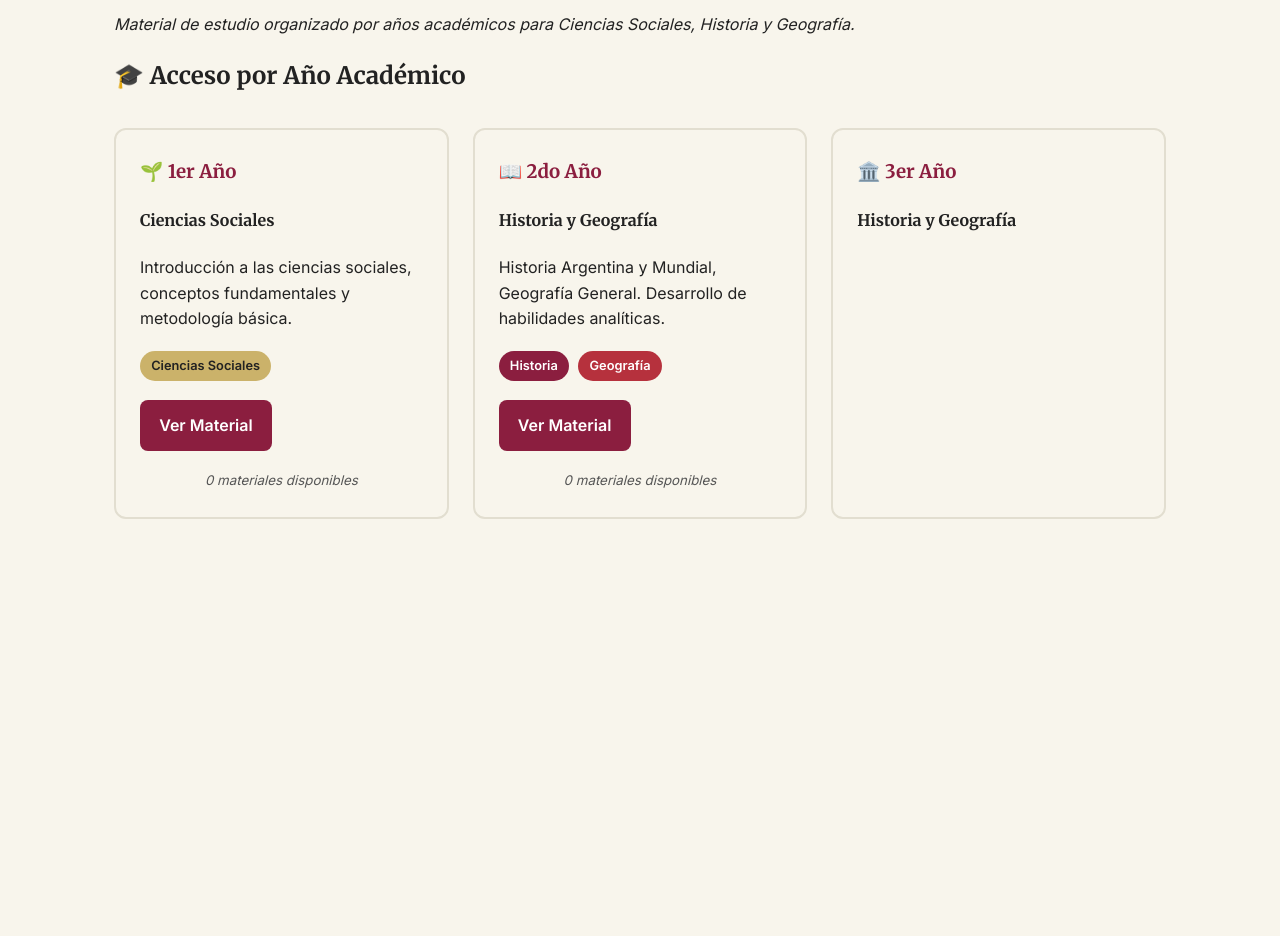
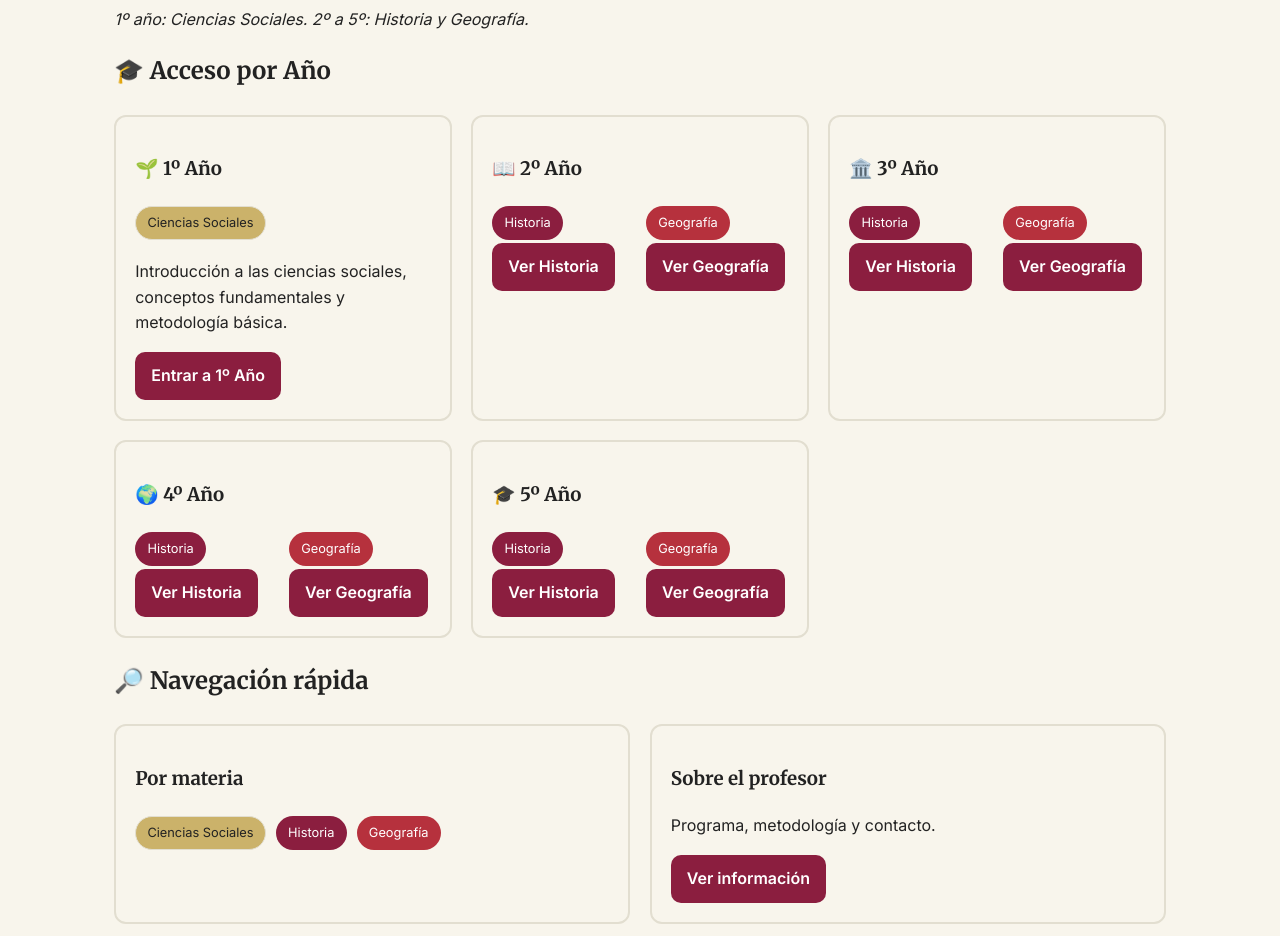
Before and after one commit to historiamoncayo/bloghistoria, a plain HTML site: page index.html in a window 1280 px wide. Shown: the part 222-1158 px from the top of the page. Before the commit the page ends 800 px from the top, so only its background shows below. Drawn offline with Linux system fonts and the light colour scheme.

Commit message:
Update index.html

```diff
--- a/index.html
+++ b/index.html
@@ -4,97 +4,105 @@
   <meta charset="utf-8">
   <meta name="viewport" content="width=device-width,initial-scale=1">
   <title>📚 Blog de Historia</title>
-  <meta name="description" content="Material de estudio organizado por años académicos para Ciencias Sociales, Historia y Geografía.">
+  <meta name="description" content="Repositorio de materiales por año. 1º: Ciencias Sociales. 2º a 5º: Historia y Geografía.">
   <link rel="preconnect" href="https://fonts.gstatic.com" crossorigin>
   <link href="https://fonts.googleapis.com/css2?family=Inter:wght@400;600;800&family=Merriweather:wght@700;900&display=swap" rel="stylesheet">
   <style>
-  /* Estilos básicos para la página principal */
-  :root{
-    --red:#8B1E3F; --red2:#B6313D; --gold:#CBB26A;
-    --paper:#F8F5EC; --ink:#222; --ink2:#555; --line:#E2DED0;
-  }
+    :root{--red:#8B1E3F;--red2:#B6313D;--gold:#CBB26A;--paper:#F8F5EC;--ink:#222;--ink2:#555;--line:#E2DED0}
     *{box-sizing:border-box}
     body{margin:0;background:var(--paper);color:var(--ink);font-family:Inter,system-ui,Arial,sans-serif;line-height:1.6}
-  h1,h2,h3,h4{font-family:Merriweather,Georgia,serif}
+    h1,h2,h3{font-family:Merriweather,Georgia,serif}
     a{color:var(--red);text-decoration:none}
     a:hover{color:var(--red2);text-decoration:underline}
+    header{padding:18px 24px;border-bottom:1px solid var(--line);background:#fff7;backdrop-filter:blur(6px);position:sticky;top:0}
+    header .brand{font-weight:800;color:var(--red)}
     .container{max-width:1100px;margin:0 auto;padding:24px}
-  header{padding:18px 24px;border-bottom:1px solid var(--line);background:#fff7;backdrop-filter:blur(6px);position:sticky;top:0}
-  header .brand{font-weight:800;color:var(--red);font-size:1.2rem}
-  .anos-grid{display:grid;grid-template-columns:repeat(auto-fit,minmax(280px,1fr));gap:1.5rem;margin:2rem 0}
-  .ano-card{border:2px solid var(--line);border-radius:12px;padding:1.5rem;background:var(--paper);transition:all .3s}
-  .ano-card:hover{border-color:var(--red);transform:translateY(-5px);box-shadow:0 8px 25px rgba(139,30,63,.1)}
-  .ano-card h3{color:var(--red);margin:.2rem 0 .6rem}
-  .materias{margin:1rem 0}
-  .materia-tag{display:inline-block;padding:.3rem .7rem;border-radius:20px;font-size:.8rem;font-weight:600;margin:.2rem .3rem .2rem 0}
-  .materia-tag.cs{background:var(--gold);color:#222}
-  .materia-tag.historia{background:var(--red);color:#fff}
-  .materia-tag.geografia{background:var(--red2);color:#fff}
-  .btn-ano{display:inline-block;padding:.8rem 1.2rem;background:var(--red);color:#fff;border-radius:8px;font-weight:600}
-  .btn-ano:hover{background:var(--red2)}
-  .stats{margin-top:1rem;text-align:center}
-  .stats small{color:var(--ink2);font-style:italic}
-  .ultimos-posts{margin:2rem 0}
-  .post-preview{border-bottom:1px solid var(--line);padding:1rem 0}
-  .post-meta{margin:.5rem 0;display:flex;flex-wrap:wrap;gap:.5rem}
-  .ano-badge,.materia-badge,.tipo-badge{padding:.2rem .6rem;border-radius:15px;font-size:.8rem;font-weight:600}
-  .ano-badge{background:var(--gold);color:#222}
-  .materia-badge{background:var(--red);color:#fff}
-  .tipo-badge{background:var(--line);color:var(--ink2)}
-  .estadisticas{display:grid;grid-template-columns:repeat(auto-fit,minmax(150px,1fr));gap:1rem;margin:2rem 0}
-  .stat-box{text-align:center;padding:1.5rem;background:var(--paper);border-radius:12px;border:1px solid var(--line)}
-  .stat-box h4{font-size:2rem;color:var(--red);margin:.2rem 0 .5rem}
-  .navegacion-rapida{display:grid;grid-template-columns:repeat(auto-fit,minmax(220px,1fr));gap:1.5rem;margin:2rem 0}
-  .nav-section{background:var(--paper);padding:1.5rem;border-radius:12px;border:1px solid var(--line)}
-  .nav-section h4{color:var(--red);margin:0 0 1rem}
-  .nav-section ul{list-style:none;margin:0;padding:0}
-  .nav-section li{margin:.5rem 0}
-  .nav-section a{color:var(--ink2)}
-  .nav-section a:hover{color:var(--red)}
-  .mensaje-bienvenida{background:var(--paper);padding:2rem;border-radius:12px;border-left:4px solid var(--red);margin:3rem 0}
+    .grid{display:grid;grid-template-columns:repeat(auto-fit,minmax(280px,1fr));gap:1.2rem;margin:1.5rem 0}
+    .card{border:2px solid var(--line);border-radius:12px;padding:1.2rem;background:var(--paper);transition:.25s}
+    .card:hover{border-color:var(--red);transform:translateY(-4px);box-shadow:0 8px 24px rgba(139,30,63,.08)}
+    .pill{display:inline-block;padding:.35rem .7rem;border-radius:999px;font-size:.8rem;margin:.2rem .35rem .2rem 0;border:1px solid var(--line)}
+    .pill.cs{background:var(--gold);color:#222}
+    .pill.his{background:var(--red);color:#fff;border-color:transparent}
+    .pill.geo{background:var(--red2);color:#fff;border-color:transparent}
+    .btn{display:inline-block;padding:.7rem 1rem;border-radius:10px;background:var(--red);color:#fff;font-weight:600}
+    .btn:hover{background:var(--red2)}
+    .cols-2{display:grid;grid-template-columns:1fr 1fr;gap:.75rem;margin-top:.6rem}
+    @media (max-width:700px){.cols-2{grid-template-columns:1fr}}
     footer{border-top:1px solid var(--line);padding:24px;text-align:center;color:var(--ink2)}
-  @media (max-width:768px){
-    .post-meta{flex-direction:column;align-items:flex-start}
-    .estadisticas{grid-template-columns:repeat(2,1fr)}
-  }
   </style>
 </head>
 <body>
-  <header>
-    <div class="container">
+  <header><div class="container">
     <a class="brand" href="./">Materiales de Historia</a>
-    </div>
-  </header>
+  </div></header>
 
   <main class="container">
-    <h1>📚 Bienvenidos al Blog de Historia</h1>
-    <p><em>Material de estudio organizado por años académicos para Ciencias Sociales, Historia y Geografía.</em></p>
+    <h1>📚 Blog de Historia</h1>
+    <p><em>1º año: Ciencias Sociales. 2º a 5º: Historia y Geografía.</em></p>
 
-    <h2>🎓 Acceso por Año Académico</h2>
-    <div class="anos-grid">
-      <div class="ano-card">
-        <h3>🌱 1er Año</h3>
-        <h4>Ciencias Sociales</h4>
+    <h2>🎓 Acceso por Año</h2>
+    <div class="grid">
+      <!-- 1er año: solo Cs. Sociales -->
+      <section class="card">
+        <h3>🌱 1º Año</h3>
+        <p class="pill cs">Ciencias Sociales</p>
         <p>Introducción a las ciencias sociales, conceptos fundamentales y metodología básica.</p>
-        <div class="materias">
-          <span class="materia-tag cs">Ciencias Sociales</span>
+        <a class="btn" href="./1er-anio/">Entrar a 1º Año</a>
+      </section>
+
+      <!-- 2º a 5º: Historia y Geografía -->
+      <section class="card">
+        <h3>📖 2º Año</h3>
+        <div class="cols-2">
+          <div><span class="pill his">Historia</span><br><a class="btn" href="./2do-anio/historia/">Ver Historia</a></div>
+          <div><span class="pill geo">Geografía</span><br><a class="btn" href="./2do-anio/geografia/">Ver Geografía</a></div>
         </div>
-        <a class="btn-ano" href="./1er-anio/">Ver Material</a>
-        <div class="stats"><small>0 materiales disponibles</small></div>
+      </section>
+
+      <section class="card">
+        <h3>🏛️ 3º Año</h3>
+        <div class="cols-2">
+          <div><span class="pill his">Historia</span><br><a class="btn" href="./3er-anio/historia/">Ver Historia</a></div>
+          <div><span class="pill geo">Geografía</span><br><a class="btn" href="./3er-anio/geografia/">Ver Geografía</a></div>
+        </div>
+      </section>
+
+      <section class="card">
+        <h3>🌍 4º Año</h3>
+        <div class="cols-2">
+          <div><span class="pill his">Historia</span><br><a class="btn" href="./4to-anio/historia/">Ver Historia</a></div>
+          <div><span class="pill geo">Geografía</span><br><a class="btn" href="./4to-anio/geografia/">Ver Geografía</a></div>
+        </div>
+      </section>
+
+      <section class="card">
+        <h3>🎓 5º Año</h3>
+        <div class="cols-2">
+          <div><span class="pill his">Historia</span><br><a class="btn" href="./5to-anio/historia/">Ver Historia</a></div>
+          <div><span class="pill geo">Geografía</span><br><a class="btn" href="./5to-anio/geografia/">Ver Geografía</a></div>
+        </div>
+      </section>
     </div>
 
-      <div class="ano-card">
-        <h3>📖 2do Año</h3>
-        <h4>Historia y Geografía</h4>
-        <p>Historia Argentina y Mundial, Geografía General. Desarrollo de habilidades analíticas.</p>
-        <div class="materias">
-          <span class="materia-tag historia">Historia</span>
-          <span class="materia-tag geografia">Geografía</span>
+    <h2>🔎 Navegación rápida</h2>
+    <div class="grid">
+      <section class="card">
+        <h3>Por materia</h3>
+        <p>
+          <a href="./materia/ciencias-sociales/" class="pill cs">Ciencias Sociales</a>
+          <a href="./materia/historia/" class="pill his">Historia</a>
+          <a href="./materia/geografia/" class="pill geo">Geografía</a>
+        </p>
+      </section>
+      <section class="card">
+        <h3>Sobre el profesor</h3>
+        <p>Programa, metodología y contacto.</p>
+        <a class="btn" href="./sobre-mi/">Ver información</a>
+      </section>
     </div>
-        <a class="btn-ano" href="./2do-anio/">Ver Material</a>
-        <div class="stats"><small>0 materiales disponibles</small></div>
-      </div>
+  </main>
 
-      <div class="ano-card">
-        <h3>🏛️ 3er Año</h3>
-        <h4>Historia y Geografía</h4>
+  <footer>© <span id="y"></span> · Materiales de Historia · GitHub Pages</footer>
+  <script>document.getElementById('y').textContent=new Date().getFullYear()</script>
+</body>
+</html>
```
Lines whose indentation alone changed are shown as unchanged.
